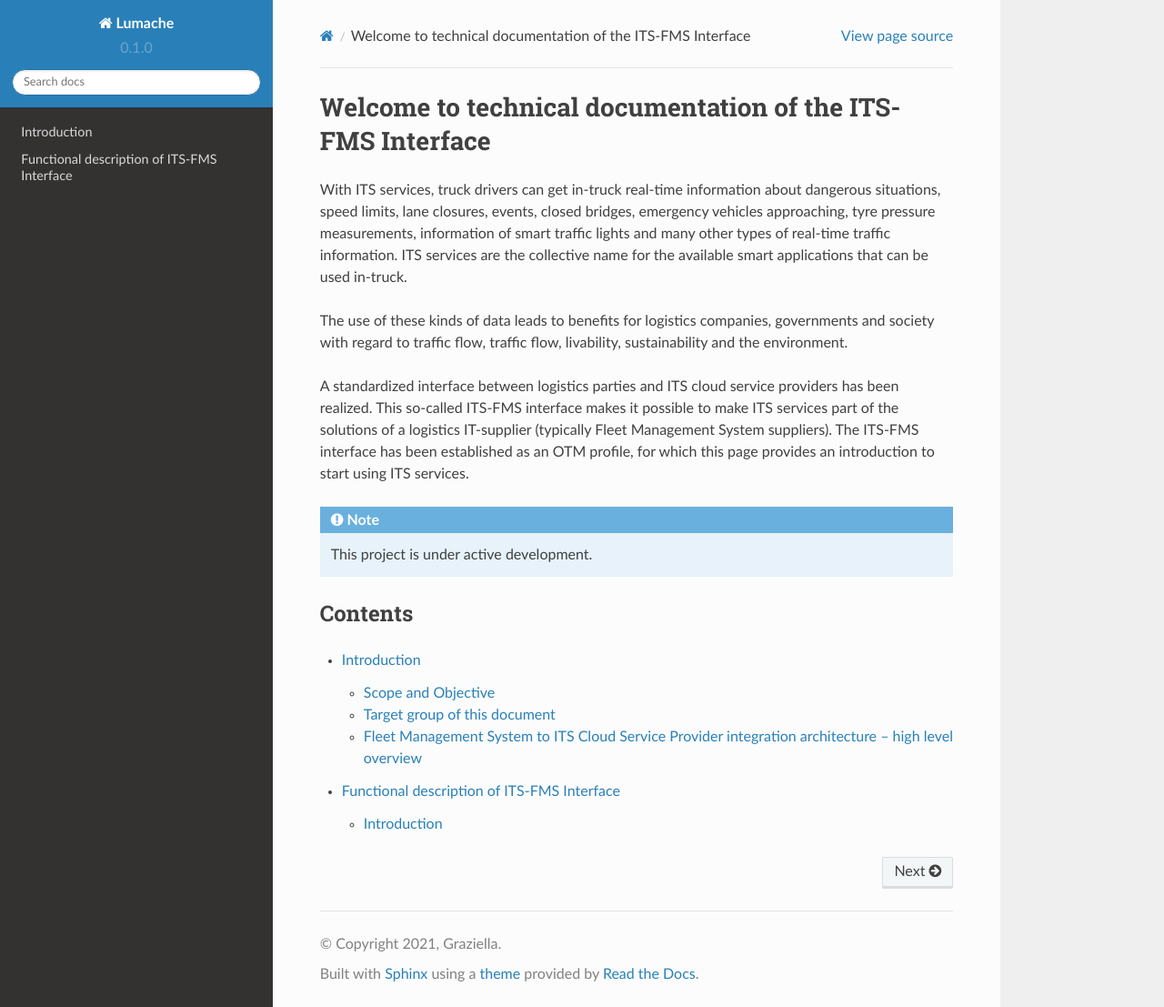
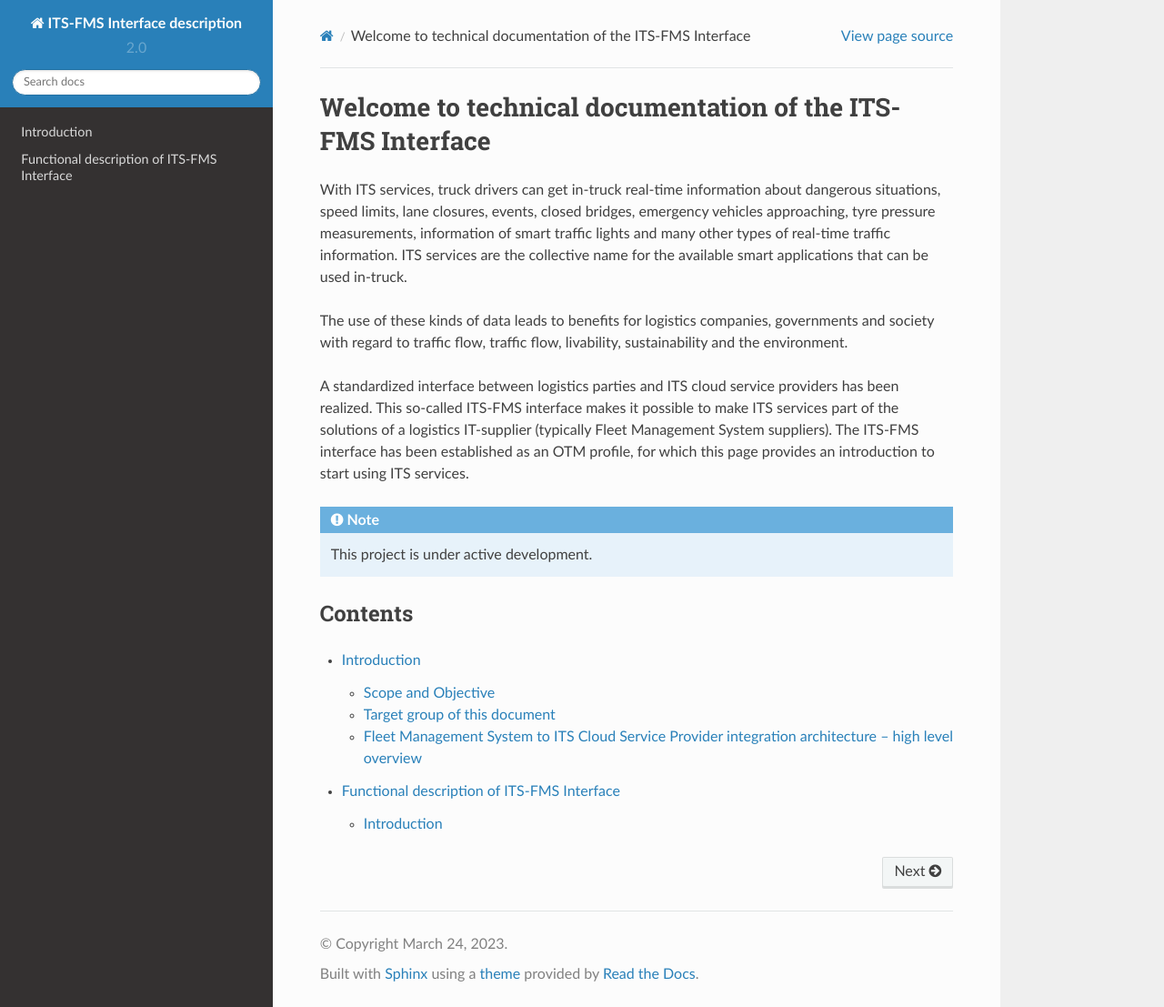
Before and after one commit to AMBosman/rtd-tutorial, a Sphinx documentation site: the page built from docs/source/index.rst, in a window 1280 px wide and 1107 px high. Shown: the whole window at 91% size. Built offline with Sphinx 7.4.7 and the Read the Docs theme 2.0.0, drawn with Linux system fonts in a browser that asks for light colours.

Commit message:
Update conf.py with ITS-FMS

```diff
--- a/docs/source/conf.py
+++ b/docs/source/conf.py
@@ -2,12 +2,12 @@
 
 # -- Project information
 
-project = 'Lumache'
-copyright = '2021, Graziella'
-author = 'Graziella'
+project = 'ITS-FMS Interface description'
+copyright = 'March 24, 2023'
+author = 'Robbert Janssen et al.'
 
 release = '0.1'
-version = '0.1.0'
+version = '2.0'
 
 # -- General configuration
 
```
